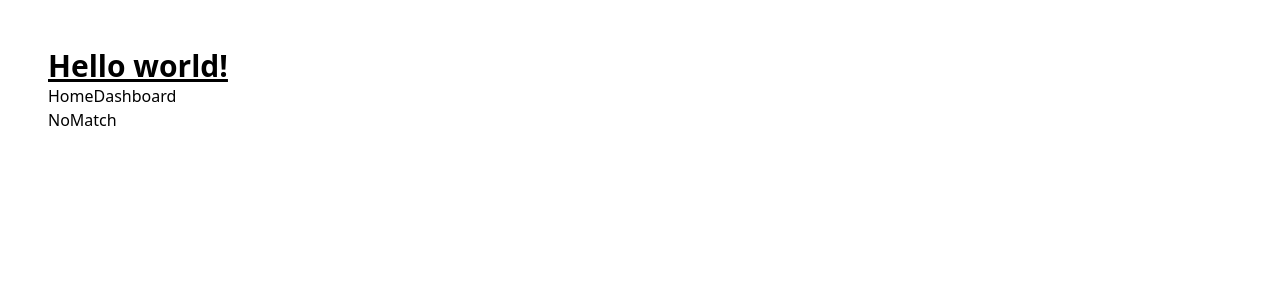
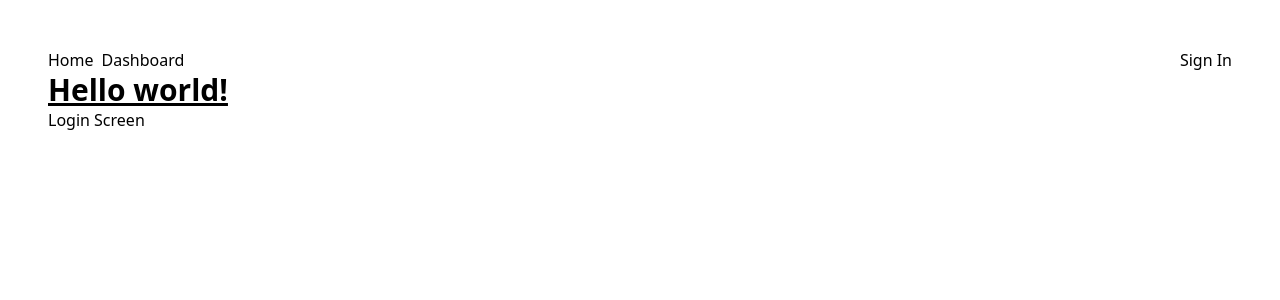
Before and after one commit to gowthaman-basuvaraj/react-training, a React (Create React App) app: page /login in a window 1280 px wide. Shown: the top 300 px of the page. Built offline with nearby package versions, Linux system fonts and the light colour scheme; the HTML template or start-up script is replaced by a standard one.

Commit message:
add login screens placeholders

```diff
--- a/src/App.js
+++ b/src/App.js
@@ -6,18 +6,19 @@ import { Dashboard } from './Dashboard';
 import { NoMatch } from './NoMatch';
 import { Navigation } from './Navigation';
 import { ProtectedRoute } from './ProtectedRoute';
+import { Login } from './features/auth/Login';
 
 const App = () => {
   return (
     <BrowserRouter>
       <AuthProvider>
+        <Navigation />
         <h1 className="text-3xl font-bold underline">Hello world!</h1>
-
-        <Navigation />
 
         <Routes>
           <Route index element={<Home />} />
           <Route path="home" element={<Home />} />
+          <Route path="login" element={<Login />} />
 
           <Route
             path="dashboard"
--- a/src/Navigation.js
+++ b/src/Navigation.js
@@ -1,24 +1,37 @@
 import { useAuth } from './AuthProvider';
 import { useDispatch } from 'react-redux';
 import { logout } from './features/auth/authSlice';
-import { NavLink } from 'react-router-dom';
+import { NavLink, useNavigate } from 'react-router-dom';
 import React from 'react';
 
 export const Navigation = () => {
   const { token } = useAuth();
   const dispatch = useDispatch();
+  const navigate = useNavigate();
   const onLogout = () => {
     dispatch(logout());
   };
+  const doLogin = () => {
+    navigate('/login');
+  };
   return (
-    <nav>
-      <NavLink to="/home">Home</NavLink>
-      <NavLink to="/dashboard">Dashboard</NavLink>
+    <nav className="container flex justify-between">
+      <div className="flex flex-1">
+        <NavLink to="/home" className="mr-2">
+          Home
+        </NavLink>
+        <NavLink to="/dashboard">Dashboard</NavLink>
+      </div>
       {token && (
         <button type="button" onClick={onLogout}>
           Sign Out
         </button>
       )}
+      {token || (
+        <button type="button" onClick={doLogin}>
+          Sign In
+        </button>
+      )}
     </nav>
   );
 };
--- a/src/ProtectedRoute.js
+++ b/src/ProtectedRoute.js
@@ -8,7 +8,7 @@ export const ProtectedRoute = ({ children }) => {
   const token = useSelector(userName);
 
   if (!token) {
-    return <Navigate to="/home" replace />;
+    return <Navigate to="/login" replace />;
   }
 
   return children;
--- /dev/null
+++ b/src/features/auth/Login.js
@@ -0,0 +1,3 @@
+export const Login = () => {
+  return <p>Login Screen</p>;
+};
--- /dev/null
+++ b/src/features/customer/CustomerHome.js
@@ -0,0 +1,3 @@
+export const CustomerHome = () => {
+  return <p>Customer List and New Customer</p>;
+};
```
